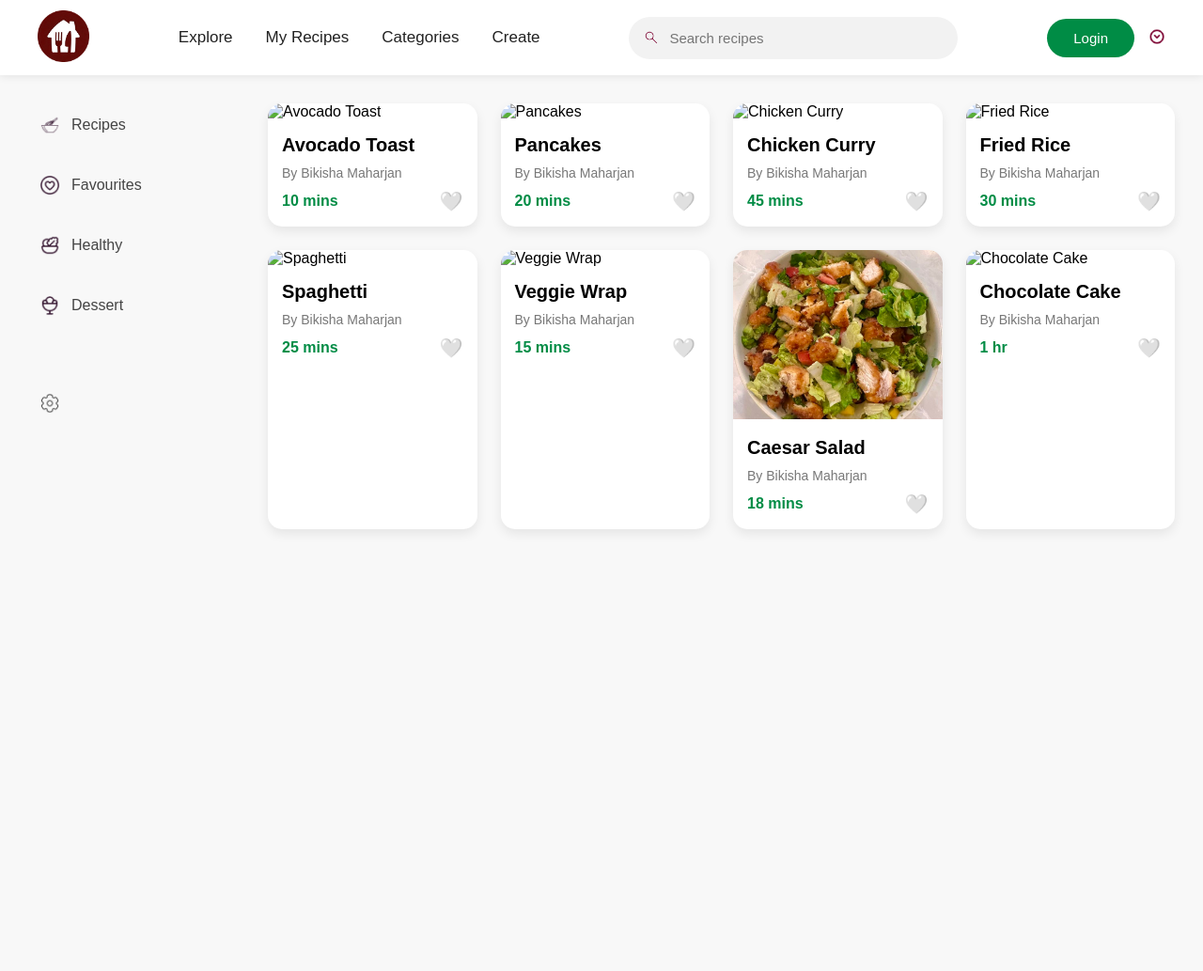
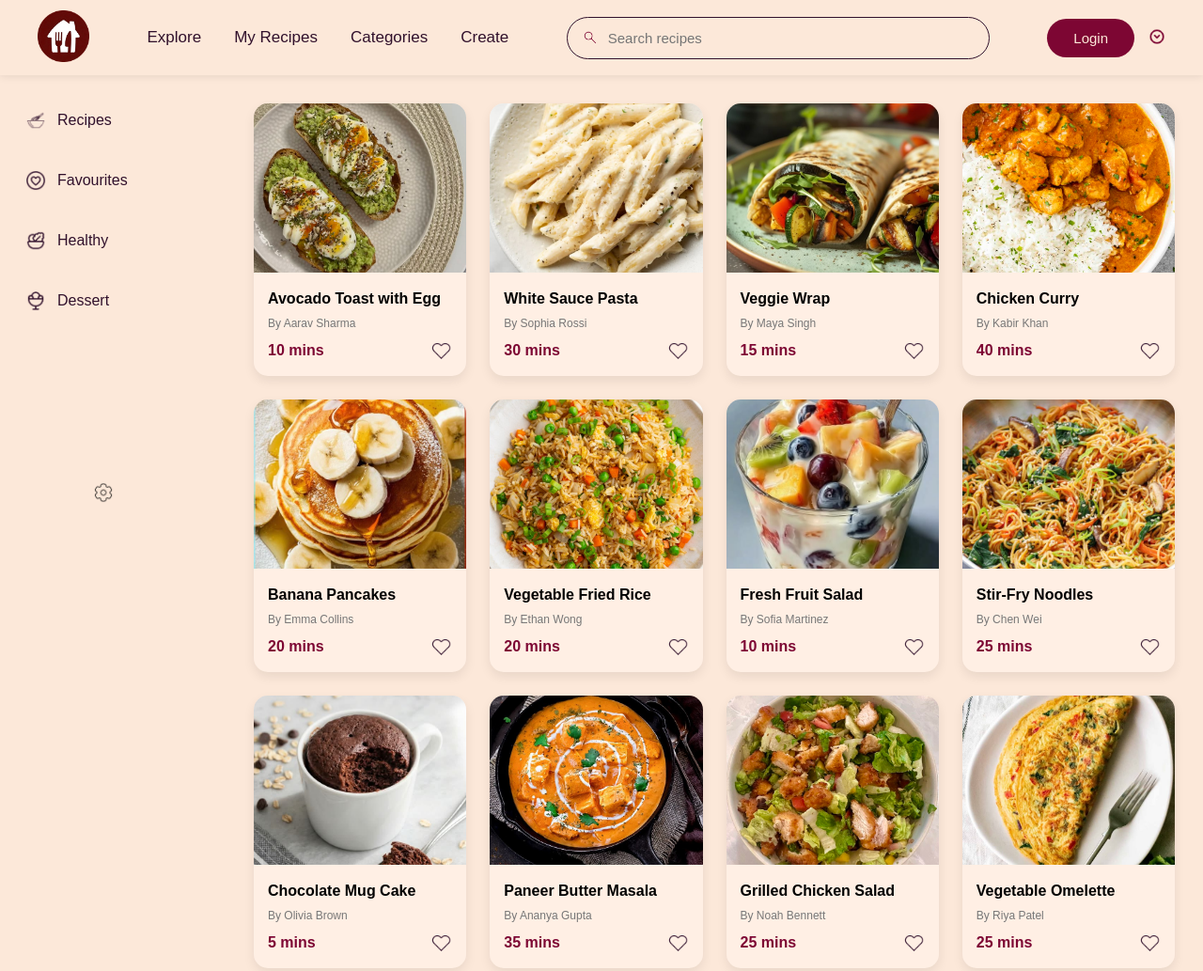
Before and after one commit to bikisha0617/RecipeApp, a plain HTML site: page index.html in a window 1280 px wide. Shown: the whole page at 94% size. Before the commit the page ends 800 px from the top, so only its background shows below. Drawn offline with Linux system fonts and the light colour scheme.

Commit message:
Update home page and create login page.

```diff
--- a/css/home.css
+++ b/css/home.css
@@ -1,7 +1,3 @@
-/* ==========================
-   RESET
-========================== */
-
 *{
     margin:0;
     padding:0;
@@ -10,445 +6,288 @@
 }
 
 body{
-    background:#F8F8F8;
+    background:#FCE8D9;
 }
 
-/* ==========================
-   NAVBAR
-========================== */
+/* Navbar */
 
 .navbar{
-
     width:100%;
     height:80px;
-
     display:flex;
     justify-content:space-between;
     align-items:center;
-
     padding:0 40px;
-
-    background:white;
-
+    background:#FCE8D9;
     box-shadow:0 2px 8px rgba(0,0,0,.08);
-
     position:sticky;
     top:0;
     z-index:1000;
-
 }
 
 .logo img{
-
     width:55px;
-
 }
 
 .nav-links{
-
     display:flex;
     gap:35px;
-
 }
 
 .nav-links a{
-
     text-decoration:none;
-    color:#222;
+    color:#31112C;
     font-size:17px;
     font-weight:500;
-
 }
 
 .nav-links a:hover{
-
-    color:#008C45;
-
+    color:#7D0633;
 }
 
-/* ==========================
-SEARCH
-========================== */
+/* Search */
 
 .search-bar{
-
-    width:350px;
+    width:450px;
     height:45px;
-
     display:flex;
     align-items:center;
+    background:#FCE8D9;
+    border:1.25px solid #31112C;
+    border-radius:30px;
+    padding:0 15px;
+}
 
-    background:#f2f2f2;
-
-    border-radius:30px;
-
-    padding:0 15px;
-
+.search-bar:hover{
+    background:#ffefe4;
 }
 
 .search-bar img{
-
     width:18px;
     margin-right:10px;
-
 }
 
 .search-bar input{
-
     border:none;
     outline:none;
-
     background:transparent;
-
     width:100%;
-
     font-size:15px;
-
 }
 
-/* ==========================
-LOGIN
-========================== */
+/* Login */
 
 .account-section{
-
     display:flex;
     align-items:center;
     gap:15px;
-
     position:relative;
-
 }
 
 #loginBtn{
-
-    background:#008C45;
-
-    color:white;
-
+    background:#7D0633;
+    color:#FCE8D9;
     border:none;
-
     padding:12px 28px;
-
     border-radius:30px;
-
     cursor:pointer;
-
     font-size:15px;
-
     transition:.3s;
-
 }
 
 #loginBtn:hover{
-
-    background:#006f36;
-
+    background:#31112C;
 }
 
 .dropdown-btn{
-
     background:none;
     border:none;
     cursor:pointer;
-
 }
 
 .dropdown-btn img{
-
     width:18px;
-
 }
 
-/* ==========================
-DROPDOWN
-========================== */
+/* Dropdown */
 
 .dropdown-menu{
-
     position:absolute;
-
     right:0;
     top:65px;
-
     width:180px;
-
-    background:white;
-
+    background:#7D0633;
     border-radius:10px;
-
     box-shadow:0 5px 15px rgba(0,0,0,.15);
-
     display:none;
-
     overflow:hidden;
-
 }
 
 .dropdown-item{
-
     padding:15px;
-
     cursor:pointer;
-
+    color: #FCE8D9;
 }
 
 .dropdown-item:hover{
-
-    background:#f4f4f4;
-
+    background:#31112C;
 }
 
-/* ==========================
-MAIN
-========================== */
+/* Main */
 
 .container{
-
     display:flex;
-
     padding:30px;
-
 }
 
-/* ==========================
-SIDEBAR
-========================== */
+/* Sidebar */
 
 .sidebar{
-
+    position:fixed;
+    top:80px;
+    left:0;
     width:220px;
-
+    height:calc(100vh - 80px);
+    background:#FCE8D9;
     display:flex;
     flex-direction:column;
-
     gap:18px;
-
+    padding:25px 15px;
 }
 
 .sidebar a{
-
     display:flex;
     align-items:center;
-
     gap:12px;
-
     text-decoration:none;
-
-    color:#444;
-
+    color:#31112C;
     padding:12px;
-
     border-radius:10px;
-
     transition:.3s;
-
 }
 
 .sidebar a img{
-
     width:22px;
-
 }
 
 .sidebar a:hover{
-
-    background:white;
-
+    background:#ffefe4;
+    color:#31112C;
 }
 
 .settings{
-
-    margin-top:40px;
-
+    margin-top:140px;
+    display:flex;
+    align-items:center;
+    justify-content:center;
 }
 
-/* ==========================
-GRID
-========================== */
+/* Grid */
 
 .recipes-grid{
-
     flex:1;
-
     display:grid;
-
     grid-template-columns:repeat(4,1fr);
-
     gap:25px;
-
-    margin-left:35px;
-
+    margin-left:240px;
 }
 
-/* ==========================
-CARD
-========================== */
+/* Card */
 
 .recipe-card{
-
-    background:white;
-
+    background:#ffefe4;
     border-radius:15px;
-
     overflow:hidden;
-
     box-shadow:0 5px 12px rgba(0,0,0,.08);
-
     transition:.3s;
-
 }
 
 .recipe-card:hover{
-
     transform:translateY(-6px);
-
 }
 
 .recipe-image{
-
     width:100%;
-
     height:180px;
-
     object-fit:cover;
-
 }
 
 .recipe-content{
-
     padding:15px;
-
 }
 
 .recipe-title{
-
-    font-size:20px;
-
+    font-size:16px;
     font-weight:bold;
-
     margin-bottom:10px;
-
 }
 
 .recipe-author{
-
     color:#777;
-
-    font-size:14px;
-
+    font-size:12px;
     margin-bottom:10px;
-
 }
 
 .recipe-footer{
-
     display:flex;
-
     justify-content:space-between;
-
     align-items:center;
-
 }
 
 .time{
-
-    color:#008C45;
-
+    color:#7D0633;
     font-weight:bold;
-
 }
 
 .heart{
-
+    width:24px;
+    height:24px;
     cursor:pointer;
-
-    font-size:20px;
-
-    color:#bbb;
-
-    transition:.3s;
-
+    transition:transform .2s;
 }
 
-.heart.active{
-
-    color:red;
-
+.heart:hover{
+    transform:scale(1.15);
 }
 
-/* ==========================
-RESPONSIVE
-========================== */
+/* Responsive */
 
 @media(max-width:1200px){
-
     .recipes-grid{
-
         grid-template-columns:repeat(3,1fr);
-
     }
-
 }
 
 @media(max-width:900px){
-
     .container{
-
         flex-direction:column;
-
     }
-
     .sidebar{
-
         width:100%;
         flex-direction:row;
         margin-bottom:25px;
-
     }
-
     .recipes-grid{
-
         margin-left:0;
-
         grid-template-columns:repeat(2,1fr);
-
     }
-
 }
 
 @media(max-width:600px){
-
     .navbar{
-
         flex-direction:column;
-
         height:auto;
-
         padding:20px;
-
         gap:20px;
-
     }
-
     .nav-links{
-
         flex-wrap:wrap;
-
         justify-content:center;
-
     }
-
     .search-bar{
-
         width:100%;
-
     }
-
     .recipes-grid{
-
         grid-template-columns:1fr;
-
     }
-
 }
--- a/css/login.css
+++ b/css/login.css
@@ -0,0 +1,129 @@
+*{
+    margin:0;
+    padding:0;
+    box-sizing:border-box;
+    font-family:Arial, Helvetica, sans-serif;
+}
+
+body{
+    background:#7D0633;
+    display:flex;
+    justify-content:center;
+    align-items:center;
+    height:100vh;
+}
+
+.login-container{
+    width:100%;
+    height:100%;
+    display:flex;
+    justify-content:center;
+}
+
+.login-box{
+    width:420px;
+    background:#FCE8D9;
+    padding:40px;
+    border-radius:50px;
+    box-shadow:0 10px 30px rgba(0,0,0,.1);
+}
+
+h1{
+    text-align:center;
+    margin-bottom:10px;
+    color:#7D0633
+}
+
+.subtitle{
+    text-align:center;
+    color:#31112C;
+    margin-bottom:30px;
+}
+
+label{
+    display:block;
+    margin-bottom:8px;
+    margin-top:18px;
+    font-weight:bold;
+}
+
+input{
+    width:100%;
+    padding:14px;
+    border:1.25px solid #31112C;
+    border-radius:10px;
+    font-size:15px;
+    background:#FCE8D9;
+}
+
+input:hover{
+    background:#ffefe4;
+}
+
+input:focus{
+    border-color:#31112C;
+    outline:none;
+}
+
+input::placeholder{
+    font-size:12px;
+}
+
+.login-btn{
+    width:100%;
+    margin-top:25px;
+    padding:14px;
+    border:none;
+    background:#7D0633;
+    color:#FCE8D9;
+    border-radius:30px;
+    font-size:16px;
+    cursor:pointer;
+}
+
+.login-btn:hover{
+    background:#31112C;
+}
+
+.divider{
+    text-align:center;
+    margin:25px 0;
+    color:#999;
+}
+
+.social-buttons {
+    display: flex;
+    gap: 15px;
+}
+
+.social-btn {
+    flex: 1;
+    display: flex;
+    justify-content: center;
+    align-items: center;
+    gap: 10px;
+    padding: 12px;
+    border: 1.25px solid #31112C;
+    border-radius: 10px;
+    cursor: pointer;
+    background: #FCE8D9;
+    margin-bottom: 15px;
+}
+
+.social-btn:hover {
+    background: #ffefe4;
+}
+
+.social-btn img{
+    width:22px;
+}
+
+.signup{
+    margin:25px;
+    text-align:center;
+}
+
+.signup a{
+    color:#7D0633;
+    text-decoration:none;
+}
--- a/js/app.js
+++ b/js/app.js
@@ -1,145 +1,99 @@
 const recipeContainer = document.getElementById("recipeContainer");
 const searchInput = document.getElementById("searchInput");
-
 const dropdownBtn = document.getElementById("dropdownBtn");
 const dropdownMenu = document.getElementById("dropdownMenu");
 const loginBtn = document.getElementById("loginBtn");
 
-/* --------------------------
-DISPLAY RECIPES
----------------------------*/
+/* Recipes */
 
 function displayRecipes(recipeList){
-
     recipeContainer.innerHTML = "";
-
     recipeList.forEach(recipe=>{
-
         recipeContainer.innerHTML += `
-
         <div class="recipe-card">
-
             <img
                 src="${recipe.image}"
                 class="recipe-image"
                 alt="${recipe.title}"
             >
-
             <div class="recipe-content">
-
                 <h3 class="recipe-title">
                     ${recipe.title}
                 </h3>
-
                 <p class="recipe-author">
                     By ${recipe.author}
                 </p>
-
                 <div class="recipe-footer">
-
                     <span class="time">
                         ${recipe.time}
                     </span>
-
-                    <span
+                    <img
+                        src="${
+                            recipe.favourite
+                            ? 'images/icons/images/icons/HeartFilled.png'
+                            : 'images/icons/HeartUnfilled.png'
+                        }"
                         class="heart"
-                        onclick="toggleFavourite(${recipe.id})"
+                        onclick="toggleFavourite(${recipe.id}, this)"
+                        alt="Favourite"
                     >
-                        ${recipe.favourite ? "❤️" : "🤍"}
-                    </span>
-
                 </div>
-
             </div>
-
         </div>
-
         `;
-
     });
-
 }
 
 displayRecipes(recipes);
 
-/* --------------------------
-SEARCH
----------------------------*/
+/* Search */
 
-searchInput.addEventListener("keyup", function(){
-
-    const keyword = this.value.toLowerCase();
-
-    const filtered = recipes.filter(recipe=>{
-
-        return recipe.title.toLowerCase().includes(keyword);
-
-    });
-
-    displayRecipes(filtered);
-
+searchInput.addEventListener("keyup", () => {
+    const keyword = searchInput.value.toLowerCase();
+    displayRecipes(
+        recipes.filter(recipe =>
+            recipe.title.toLowerCase().includes(keyword)
+        )
+    );
 });
 
-/* --------------------------
-FAVOURITE
----------------------------*/
+/* Favourite */
 
-function toggleFavourite(id){
-
-    const recipe = recipes.find(item=>item.id===id);
-
+function toggleFavourite(id, heart){
+    const recipe = recipes.find(recipe => recipe.id === id);
     recipe.favourite = !recipe.favourite;
-
-    displayRecipes(recipes);
-
+    if(recipe.favourite){
+        heart.src = "images/icons/HeartFilled.png";
+    }else{
+        heart.src = "images/icons/HeartUnfilled.png";
+    }
 }
 
-/* --------------------------
-LOGIN
----------------------------*/
+/* Login */
 
 loginBtn.addEventListener("click",()=>{
-
     window.location="login.html";
-
 });
 
-/* --------------------------
-DROPDOWN
----------------------------*/
+/* Dropdown */
 
 dropdownBtn.addEventListener("click",(e)=>{
-
     e.stopPropagation();
-
     if(dropdownMenu.style.display==="block"){
-
         dropdownMenu.style.display="none";
-
     }else{
-
         dropdownMenu.style.display="block";
-
     }
-
 });
 
-/* --------------------------
-HIDE DROPDOWN
----------------------------*/
+/* Hide Dropdown */
 
 window.addEventListener("click",()=>{
-
     dropdownMenu.style.display="none";
-
 });
 
-/* --------------------------
-LOGIN OPTION
----------------------------*/
+/* Login Option */
 
 document.querySelector(".login-item").addEventListener("click",()=>{
-
     window.location="login.html";
-
 });
--- a/js/data.js
+++ b/js/data.js
@@ -2,73 +2,109 @@ const recipes = [
 
 {
     id:1,
-    title:"Avocado Toast",
-    author:"Bikisha Maharjan",
+    title:"Avocado Toast with Egg",
+    author:"Aarav Sharma",
     time:"10 mins",
-    image:"images/recipes/avocado-toast.jpg",
+    image:"images/recipes/AvocadoBread.jpg",
     favourite:false
 },
 
 {
     id:2,
-    title:"Pancakes",
-    author:"Bikisha Maharjan",
-    time:"20 mins",
-    image:"images/recipes/pancakes.jpg",
+    title:"White Sauce Pasta",
+    author:"Sophia Rossi",
+    time:"30 mins",
+    image:"images/recipes/pasta.jpg",
     favourite:false
 },
 
 {
     id:3,
-    title:"Chicken Curry",
-    author:"Bikisha Maharjan",
-    time:"45 mins",
-    image:"images/recipes/chicken-curry.jpg",
+    title:"Veggie Wrap",
+    author:"Maya Singh",
+    time:"15 mins",
+    image:"images/recipes/VeggieWrap.jpg",
     favourite:false
 },
 
 {
     id:4,
-    title:"Fried Rice",
-    author:"Bikisha Maharjan",
-    time:"30 mins",
-    image:"images/recipes/fried-rice.jpg",
+    title:"Chicken Curry",
+    author:"Kabir Khan",
+    time:"40 mins",
+    image:"images/recipes/ChickenCurry.jpg",
     favourite:false
 },
 
 {
     id:5,
-    title:"Spaghetti",
-    author:"Bikisha Maharjan",
-    time:"25 mins",
-    image:"images/recipes/spaghetti.jpg",
+    title:"Banana Pancakes",
+    author:"Emma Collins",
+    time:"20 mins",
+    image:"images/recipes/BananaPancakes.jpg",
     favourite:false
 },
 
 {
     id:6,
-    title:"Veggie Wrap",
-    author:"Bikisha Maharjan",
-    time:"15 mins",
-    image:"images/recipes/wrap.jpg",
+    title:"Vegetable Fried Rice",
+    author:"Ethan Wong",
+    time:"20 mins",
+    image:"images/recipes/FriedRice.jpg",
     favourite:false
 },
 
 {
     id:7,
-    title:"Caesar Salad",
-    author:"Bikisha Maharjan",
-    time:"18 mins",
-    image:"images/recipes/salad.jpg",
+    title:"Fresh Fruit Salad",
+    author:"Sofia Martinez",
+    time:"10 mins",
+    image:"images/recipes/FruitSalad.jpg",
     favourite:false
 },
 
 {
     id:8,
-    title:"Chocolate Cake",
-    author:"Bikisha Maharjan",
-    time:"1 hr",
-    image:"images/recipes/cake.jpg",
+    title:"Stir-Fry Noodles",
+    author:"Chen Wei",
+    time:"25 mins",
+    image:"images/recipes/Noodles.jpg",
+    favourite:false
+},
+
+{
+    id:9,
+    title:"Chocolate Mug Cake",
+    author:"Olivia Brown",
+    time:"5 mins",
+    image:"images/recipes/MugCake.jpg",
+    favourite:false
+},
+
+{
+    id:10,
+    title:"Paneer Butter Masala",
+    author:"Ananya Gupta",
+    time:"35 mins",
+    image:"images/recipes/PaneerCurry.jpg",
+    favourite:false
+},
+
+{
+    id:11,
+    title:"Grilled Chicken Salad",
+    author:"Noah Bennett",
+    time:"25 mins",
+    image:"images/recipes/Salad.jpg",
+    favourite:false
+},
+
+{
+    id:12,
+    title:"Vegetable Omelette",
+    author:"Riya Patel",
+    time:"25 mins",
+    image:"images/recipes/Omlette.jpg",
     favourite:false
 }
 
```
Also changed, not shown: index.html (+0 -8 lines), js/login.js (+15 -0 lines), login.html (+63 -0 lines), images/icons/HeartFilled.png (added), images/icons/HeartUnfilled.png (added), images/recipes/ChickenCurry.jpg (renamed from images/recipes/ChcikenCurry.jpg). Lines whose indentation alone changed are shown as unchanged.
